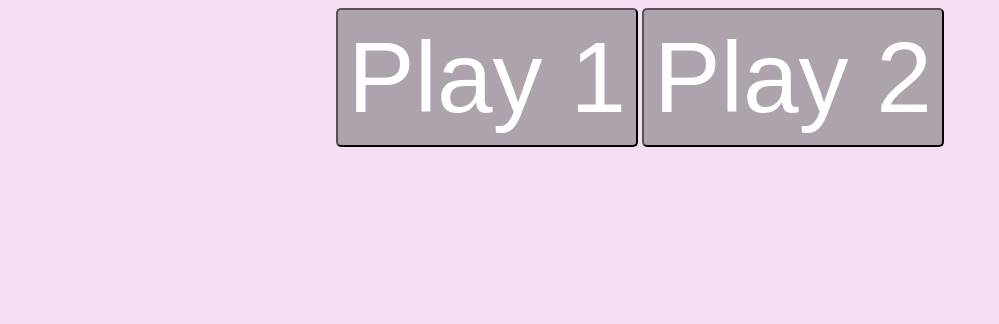
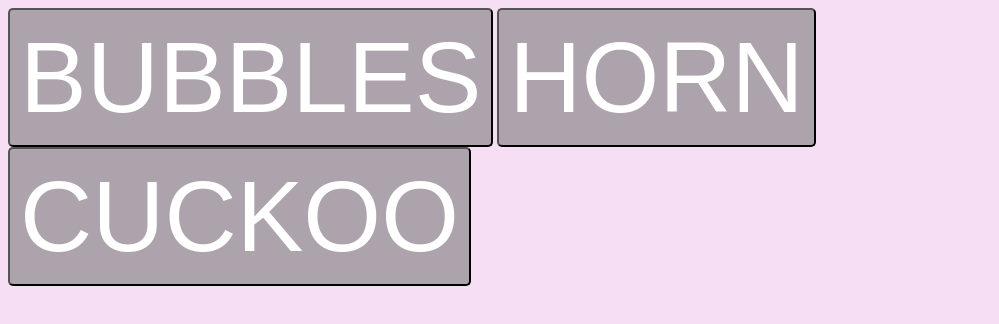
Before and after one commit to laurenxsnyder/mi349_soundboard, a plain HTML site: page index.html in a window 1280 px wide. Shown: the whole page, without its empty margins (0-999 px from the left). Drawn offline with Linux system fonts and the light colour scheme.

Commit message:
add buttons

```diff
--- a/index.html
+++ b/index.html
@@ -9,13 +9,16 @@
     <title>Soundboard</title>
 </head>
 <body>
-    <audio id="bubbles" src="bubbles_sfx.wav" preload="auto">
-        Your browser does not support the <code>audio</code> element.
+    <audio id="bubbles" src="bubbles_sfx.wav">
     </audio>
 
+    <audio id="horn" src="car_horn_x.wav"></audio>
+    <audio id="cuckoo" src="cuckoo_clock1_x.wav"></audio>
+
     <div class="buttons">
-      <button id="play">Play 1</button>
-      <button id="reset">Play 2</button>
+      <button id="play1">BUBBLES</button>
+      <button id="play2">HORN</button>
+      <button id="play3">CUCKOO</button>
     </div>
 </body>
 </html>
```
